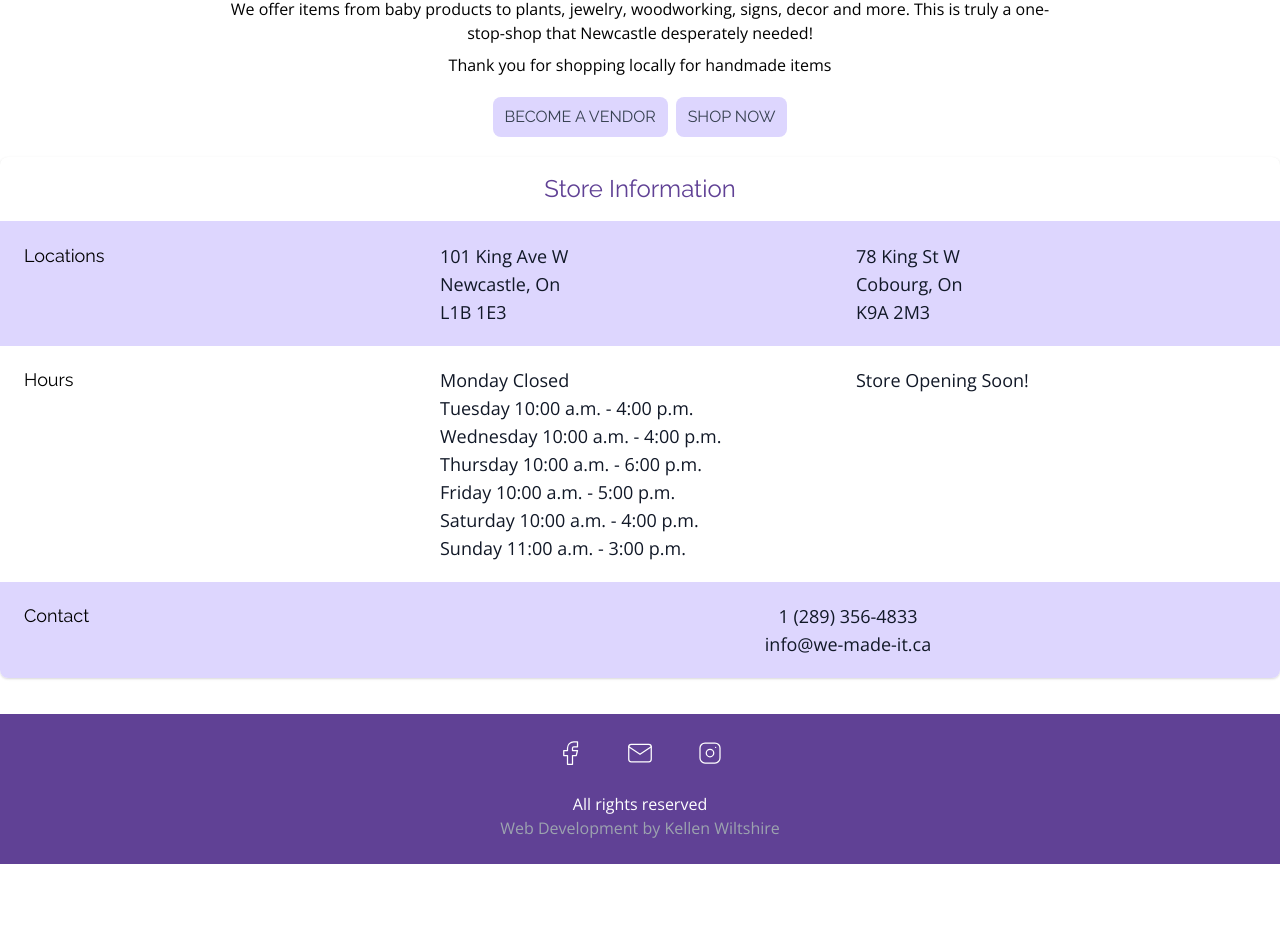
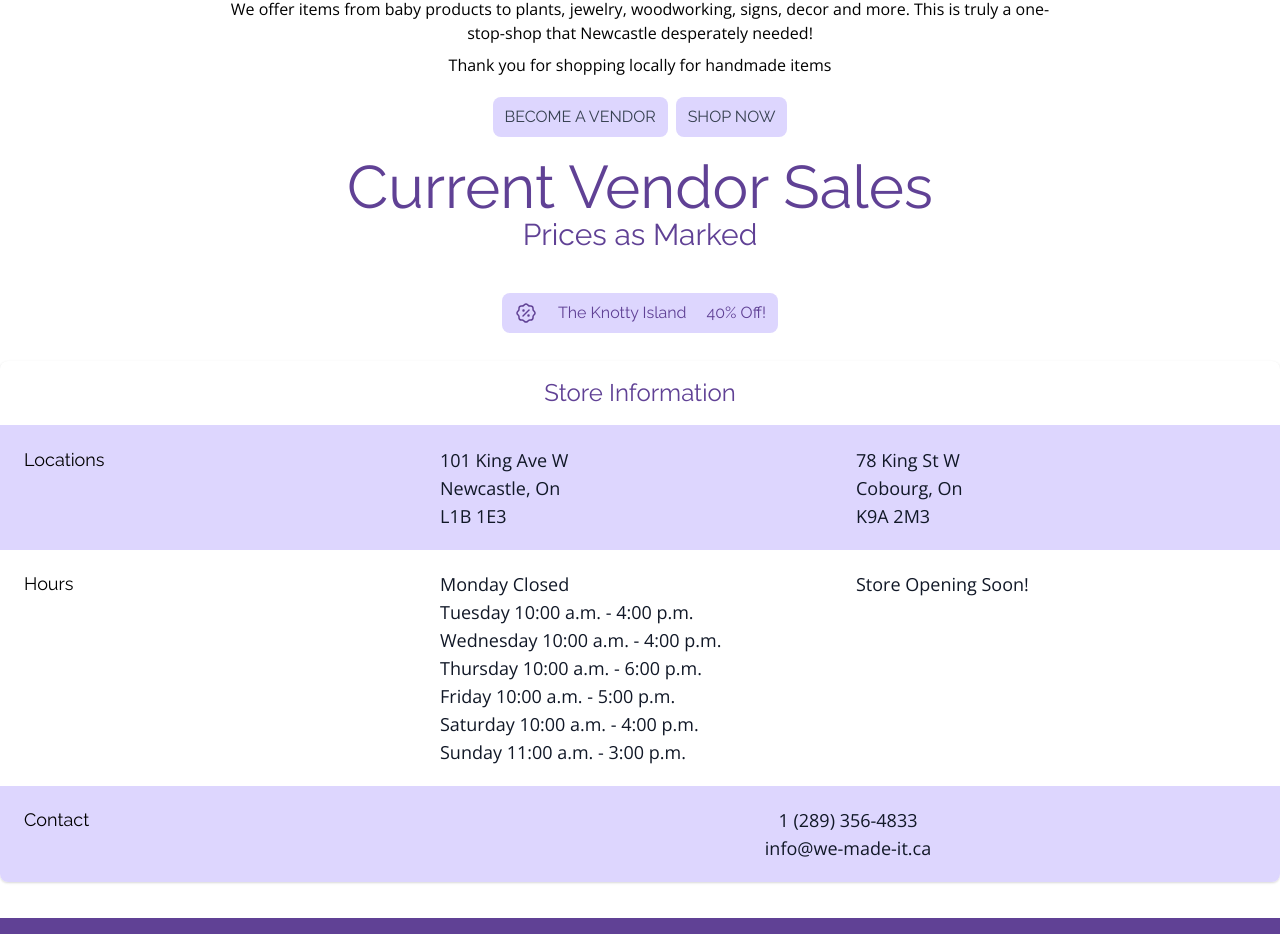
Before and after one commit to kellenwiltshire/we-made-it, a Next.js app: page / in a window 1280 px wide. Shown: the part 1459-2393 px from the top of the page. Before the commit the page ends 2323 px from the top, so only its background shows below. Built offline with nearby package versions, Linux system fonts and the light colour scheme.

Commit message:
sale update

```diff
--- a/pages/index.js
+++ b/pages/index.js
@@ -27,7 +27,7 @@ export default function Home({ vendorSales }) {
 			<Headers title='Our Story' />
 			<AboutStore />
 
-			{/* <VendorSale vendorSales={vendorSales} /> */}
+			<VendorSale vendorSales={vendorSales} />
 			<Location />
 		</div>
 	);
```
